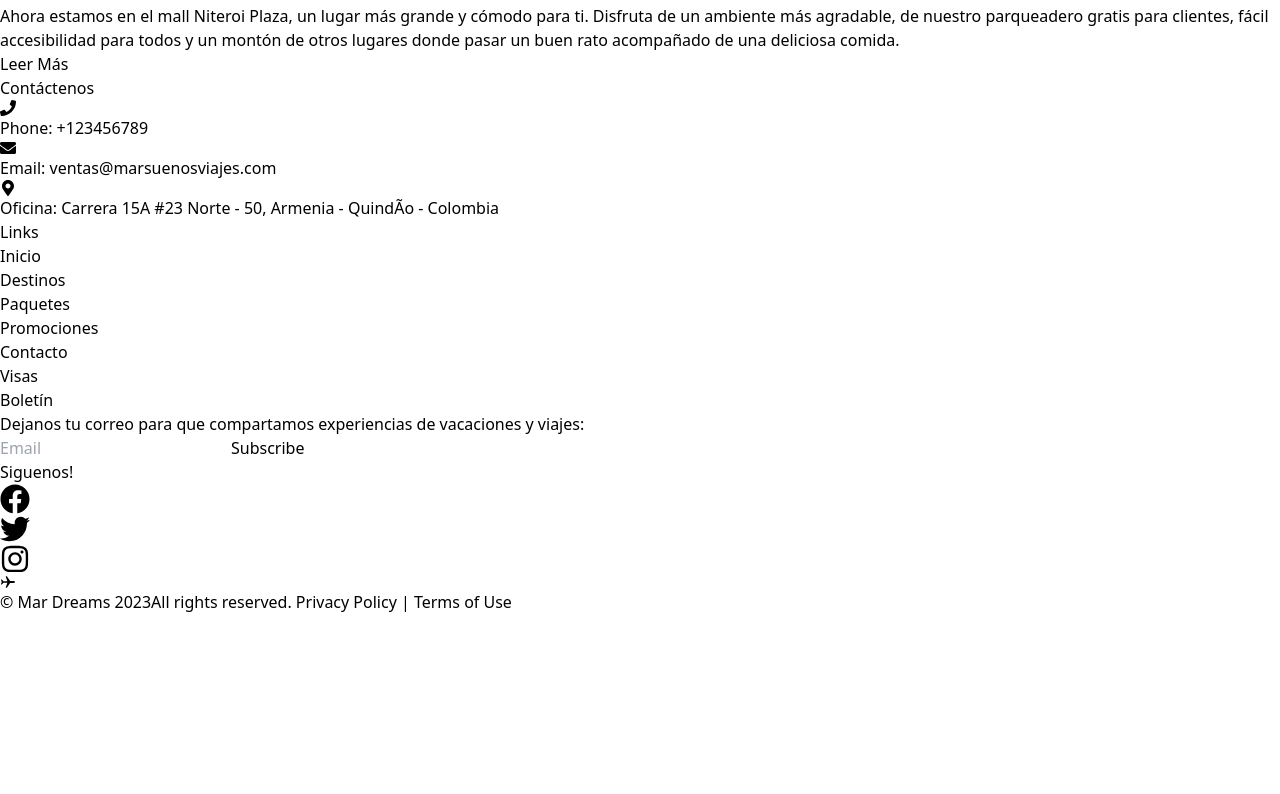
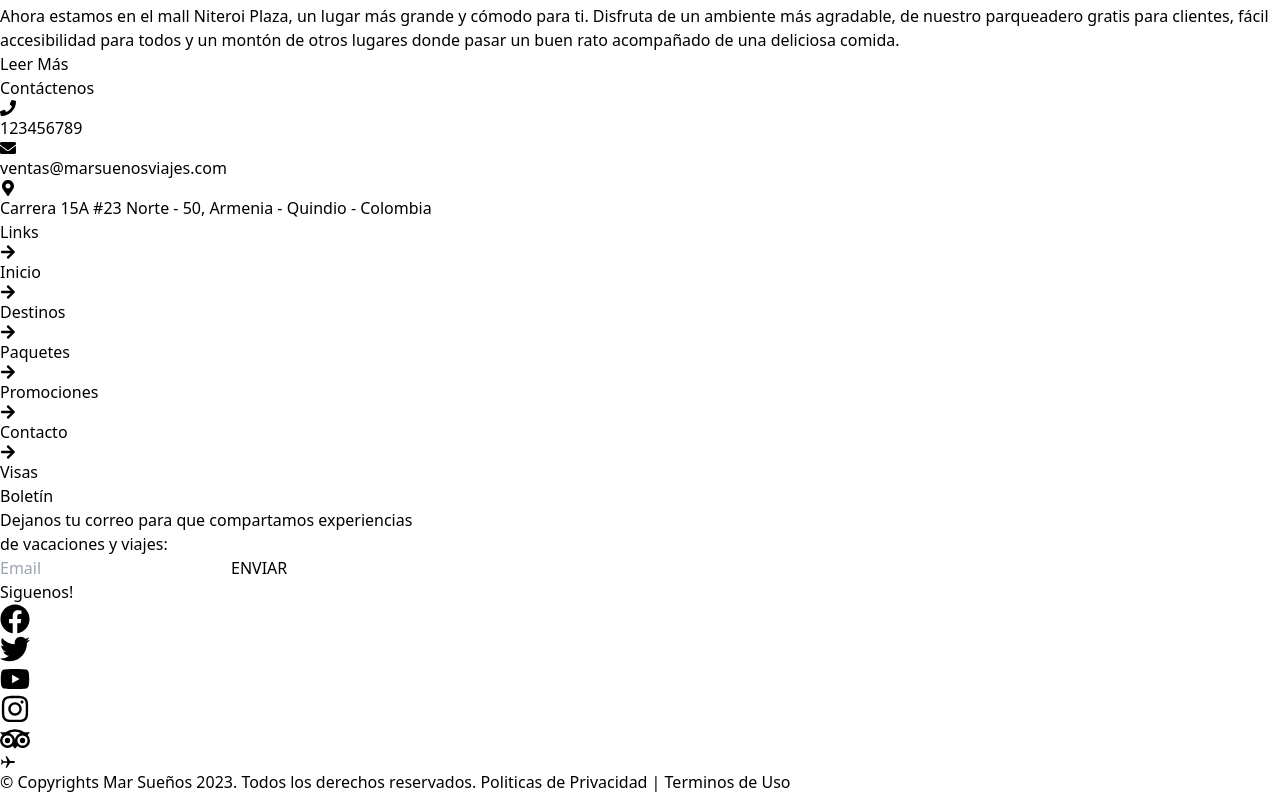
Before and after one commit to SebastianMoralesDuque/marsuenos, a React (Vite) app: page / in a window 1280 px wide. Shown: the part 2648-3442 px from the top of the page. Before the commit the page ends 3262 px from the top, so only its background shows below. Built offline with nearby package versions, Linux system fonts and the light colour scheme.

Commit message:
se modifico el color del footer #172554 , se le agrego un icono de arrow en los items del menu , se corrigio algunos errores que tenia la gama de colores y se le cambio el idioma al texto de prueba

```diff
--- a/src/components/Footer.tsx
+++ b/src/components/Footer.tsx
@@ -1,5 +1,5 @@
 import React, { useState } from 'react';
-import { FaPhone, FaEnvelope, FaMapMarkerAlt } from 'react-icons/fa';
+import { FaPhone, FaEnvelope, FaMapMarkerAlt, FaYoutube, FaTripadvisor, FaArrowRight } from 'react-icons/fa';
 import { FaFacebook, FaTwitter, FaInstagram } from 'react-icons/fa';
 import { IoIosAirplane } from 'react-icons/io';
 
@@ -17,7 +17,7 @@ const Footer: React.FC = () => {
   };
 
   return (
-    <footer className="w-full bg-[#010566] text-white py-8">
+    <footer className="w-full bg-[#172554] text-white py-8">
       {/* Contenedor principal */}
       <div className="container mx-auto flex flex-wrap justify-between space-y-8 md:space-y-0 md:flex-row md:space-x-8">
         <div className="w-full sm:w-1/2 lg:w-auto">
@@ -25,14 +25,14 @@ const Footer: React.FC = () => {
           <div className="footer-column">
             <h3 className="text-2xl text-pink-500 mb-4">Contáctenos</h3>
             <p>
-              <FaPhone className="inline-block mr-2" /> Phone: +123456789
+              <FaPhone className="inline-block mr-2" /> 123456789
             </p>
             <p>
-              <FaEnvelope className="inline-block mr-2" /> Email:
+              <FaEnvelope className="inline-block mr-2" />
               ventas@marsuenosviajes.com
             </p>
             <p>
-              <FaMapMarkerAlt className="inline-block mr-2" /> Oficina: Carrera 15A #23 Norte - 50, Armenia - QuindÃ­o - Colombia
+              <FaMapMarkerAlt className="inline-block mr-2" /> Carrera 15A #23 Norte - 50, Armenia - Quindio - Colombia
             </p>
           </div>
         </div>
@@ -41,12 +41,12 @@ const Footer: React.FC = () => {
           <div className="footer-column">
             <h3 className="text-2xl text-pink-500 mb-4">Links</h3>
             <ul>
-              <li><a href="#" className="text-white hover:text-pink-500 transition-colors duration-300">Inicio</a></li>
-              <li><a href="#" className="text-white hover:text-pink-500 transition-colors duration-300">Destinos</a></li>
-              <li><a href="#" className="text-white hover:text-pink-500 transition-colors duration-300">Paquetes</a></li>
-              <li><a href="#" className="text-white hover:text-pink-500 transition-colors duration-300">Promociones</a></li>
-              <li><a href="#" className="text-white hover:text-pink-500 transition-colors duration-300">Contacto</a></li>
-              <li><a href="#" className="text-white hover:text-pink-500 transition-colors duration-300">Visas</a></li>
+              <li><FaArrowRight className="inline-block mr-2" /><a href="#" className="text-white hover:text-pink-500 transition-colors duration-300">Inicio</a></li>
+              <li><FaArrowRight className="inline-block mr-2" /><a href="#" className="text-white hover:text-pink-500 transition-colors duration-300">Destinos</a></li>
+              <li><FaArrowRight className="inline-block mr-2" /><a href="#" className="text-white hover:text-pink-500 transition-colors duration-300">Paquetes</a></li>
+              <li><FaArrowRight className="inline-block mr-2" /><a href="#" className="text-white hover:text-pink-500 transition-colors duration-300">Promociones</a></li>
+              <li><FaArrowRight className="inline-block mr-2" /><a href="#" className="text-white hover:text-pink-500 transition-colors duration-300">Contacto</a></li>
+              <li><FaArrowRight className="inline-block mr-2" /><a href="#" className="text-white hover:text-pink-500 transition-colors duration-300">Visas</a></li>
             </ul>
           </div>
         </div>
@@ -54,8 +54,9 @@ const Footer: React.FC = () => {
           {/* Columna de Suscripción */}
           <div className="footer-column">
             <h3 className="text-2xl text-pink-500 mb-4">Boletín</h3>
-            <p>Dejanos tu correo para que compartamos experiencias de vacaciones y viajes:</p>
-            <div className="flex mt-2">
+            <p>Dejanos tu correo para que compartamos experiencias<br></br>
+              de vacaciones y viajes:</p>
+            <div className="flex mt-2 text-pink-500">
               <input
                 type="email"
                 value={email}
@@ -67,7 +68,7 @@ const Footer: React.FC = () => {
                 onClick={handleSubscribe}
                 className="bg-pink-500 hover:bg-pink-600 text-white rounded px-4 py-2"
               >
-                Subscribe
+                ENVIAR
               </button>
             </div>
           </div>
@@ -79,7 +80,9 @@ const Footer: React.FC = () => {
             <div className="flex items-center space-x-4">
               <a href="#" className="text-white hover:text-pink-500 transition-colors duration-300"><FaFacebook size={30} /></a>
               <a href="#" className="text-white hover:text-pink-500 transition-colors duration-300"><FaTwitter size={30} /></a>
+              <a href="#" className="text-white hover:text-pink-500 transition-colors duration-300"><FaYoutube size={30} /></a>
               <a href="#" className="text-white hover:text-pink-500 transition-colors duration-300"><FaInstagram size={30} /></a>
+              <a href="#" className="text-white hover:text-pink-500 transition-colors duration-300"><FaTripadvisor size={30} /></a>
             </div>
             <div className="flex items-center mt-4">
               <IoIosAirplane className="text-pink-500 text-7xl" />
@@ -89,8 +92,9 @@ const Footer: React.FC = () => {
       </div>
       {/* Contenedor inferior */}
       <div className="container mx-auto mt-auto">
-        <p className="text-pink-500 text-center">© Mar Dreams {new Date().getFullYear()}
-          All rights reserved. Privacy Policy | Terms of Use</p>
+        <p className="text-pink-500 text-center">© Copyrights Mar Sueños  {new Date().getFullYear()}.
+          Todos los derechos reservados. Politicas de Privacidad | Terminos de Uso
+        </p>
       </div>
     </footer>
   );
```
